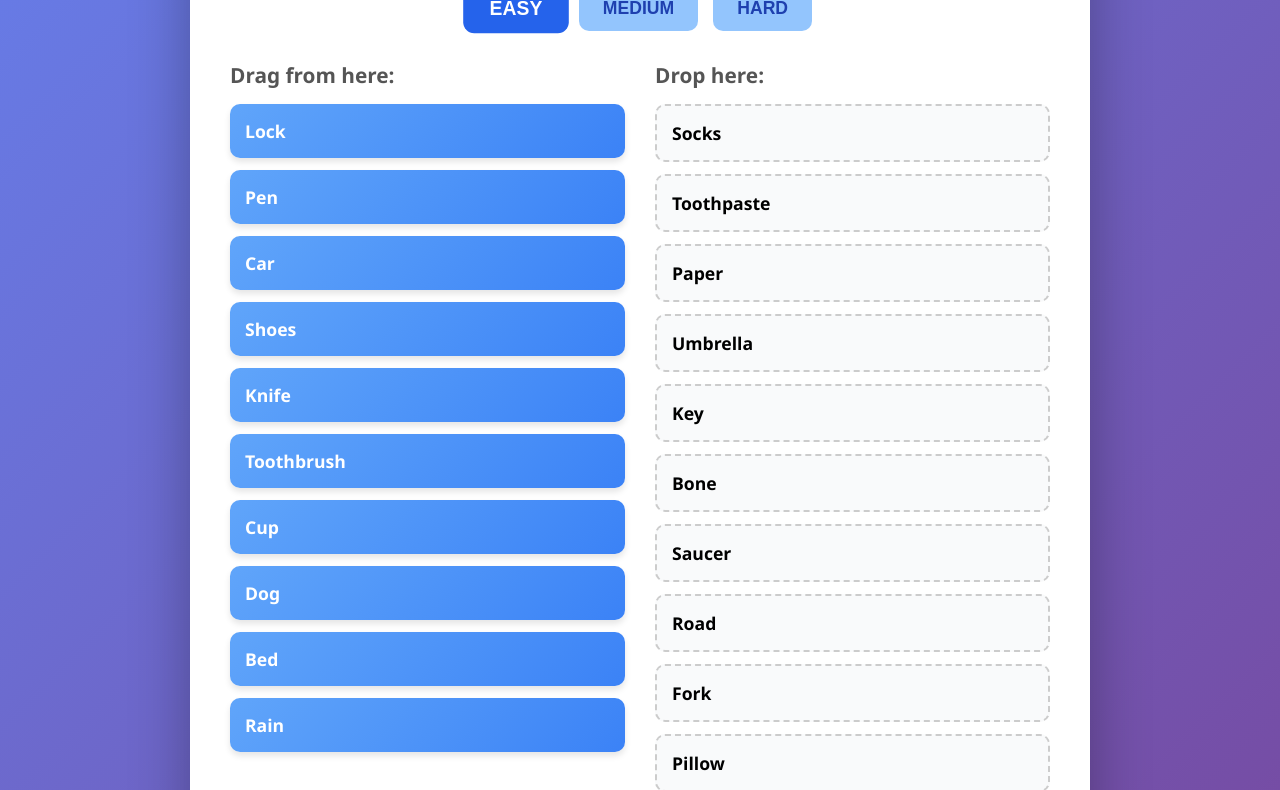
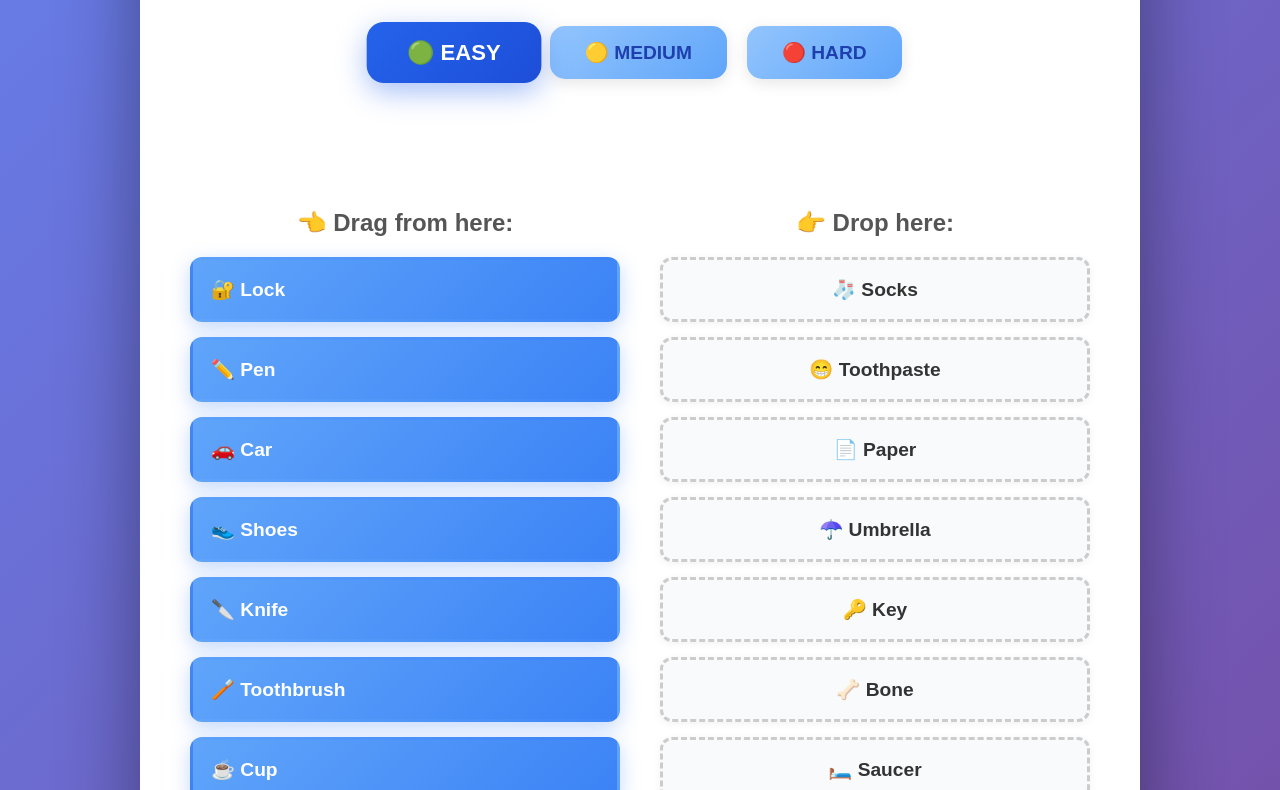
Before and after one commit to SarahMoreton/matching-game, a website: page index.html in a window 1280 px wide. Shown: the part 169-959 px from the top of the page. Drawn offline with Linux system fonts and the light colour scheme.

Commit message:
Add vibrant visuals with emojis, gradients, and animations

```diff
--- a/index.html
+++ b/index.html
@@ -12,167 +12,212 @@
         }
 
         body {
-            font-family: 'Segoe UI', Tahoma, Geneva, Verdana, sans-serif;
+            font-family: 'Arial', sans-serif;
             background: linear-gradient(135deg, #667eea 0%, #764ba2 100%);
             min-height: 100vh;
-            padding: 20px;
+            padding: 30px 20px;
+            display: flex;
+            justify-content: center;
+            align-items: center;
         }
 
         .container {
-            max-width: 900px;
-            margin: 0 auto;
+            max-width: 1000px;
+            width: 100%;
             background: white;
-            border-radius: 20px;
-            padding: 40px;
-            box-shadow: 0 20px 60px rgba(0, 0, 0, 0.3);
+            border-radius: 25px;
+            padding: 50px;
+            box-shadow: 0 30px 80px rgba(0, 0, 0, 0.4);
         }
 
         h1 {
             text-align: center;
-            font-size: 3em;
-            margin-bottom: 30px;
+            font-size: 4em;
+            margin-bottom: 40px;
             color: #333;
+            text-shadow: 2px 2px 4px rgba(0, 0, 0, 0.1);
         }
 
         .level-buttons {
             display: flex;
             justify-content: center;
-            gap: 15px;
-            margin-bottom: 30px;
+            gap: 20px;
+            margin-bottom: 40px;
+            flex-wrap: wrap;
         }
 
         .level-buttons button {
-            padding: 12px 24px;
-            font-size: 1.1em;
+            padding: 15px 35px;
+            font-size: 1.2em;
             font-weight: bold;
             border: none;
-            border-radius: 10px;
+            border-radius: 15px;
             cursor: pointer;
-            background: #93c5fd;
+            background: linear-gradient(135deg, #93c5fd, #60a5fa);
             color: #1e40af;
-            transition: all 0.3s;
+            transition: all 0.3s ease;
+            box-shadow: 0 4px 15px rgba(0, 0, 0, 0.1);
         }
 
         .level-buttons button:hover {
-            background: #60a5fa;
+            background: linear-gradient(135deg, #60a5fa, #3b82f6);
+            transform: translateY(-2px);
+            box-shadow: 0 6px 20px rgba(0, 0, 0, 0.2);
         }
 
         .level-buttons button.active {
-            background: #2563eb;
+            background: linear-gradient(135deg, #2563eb, #1d4ed8);
             color: white;
-            transform: scale(1.1);
+            transform: scale(1.15);
+            box-shadow: 0 8px 25px rgba(37, 99, 235, 0.4);
         }
 
         .feedback {
             text-align: center;
-            font-size: 1.5em;
+            font-size: 1.8em;
             font-weight: bold;
-            margin-bottom: 20px;
-            padding: 15px;
-            border-radius: 10px;
+            margin-bottom: 30px;
+            padding: 20px;
+            border-radius: 15px;
             background: #fef3c7;
-            min-height: 50px;
-            display: none;
+            min-height: 60px;
+            display: flex;
+            align-items: center;
+            justify-content: center;
+            border: 3px solid #fcd34d;
+            opacity: 0;
+            transition: opacity 0.3s ease;
         }
 
         .feedback.show {
-            display: block;
+            opacity: 1;
         }
 
         .game-area {
             display: grid;
             grid-template-columns: 1fr 1fr;
-            gap: 30px;
-            margin-bottom: 30px;
+            gap: 40px;
+            margin-bottom: 40px;
         }
 
         .column h2 {
-            font-size: 1.3em;
-            margin-bottom: 15px;
+            font-size: 1.5em;
+            margin-bottom: 20px;
             color: #555;
+            text-align: center;
         }
 
         .items {
             display: flex;
             flex-direction: column;
-            gap: 12px;
+            gap: 15px;
         }
 
         .draggable {
-            padding: 15px;
-            border-radius: 10px;
+            padding: 18px;
+            border-radius: 12px;
             background: linear-gradient(135deg, #60a5fa, #3b82f6);
             color: white;
             font-weight: bold;
-            font-size: 1.1em;
+            font-size: 1.2em;
             cursor: grab;
             user-select: none;
-            transition: all 0.2s;
-            box-shadow: 0 4px 6px rgba(0, 0, 0, 0.1);
+            transition: all 0.3s ease;
+            box-shadow: 0 6px 20px rgba(59, 130, 246, 0.3);
+            border: 3px solid transparent;
+        }
+
+        .draggable:hover {
+            transform: translateY(-3px);
+            box-shadow: 0 8px 25px rgba(59, 130, 246, 0.5);
         }
 
         .draggable:active {
             cursor: grabbing;
-            opacity: 0.8;
+            transform: scale(0.95);
         }
 
         .draggable.matched {
-            opacity: 0.3;
+            opacity: 0.25;
             cursor: not-allowed;
+            background: linear-gradient(135deg, #c1c1c1, #a0a0a0);
         }
 
         .drop-zone {
-            padding: 15px;
-            border-radius: 10px;
-            border: 2px dashed #ccc;
+            padding: 18px;
+            border-radius: 12px;
+            border: 3px dashed #ccc;
             background: #f9fafb;
             font-weight: bold;
-            font-size: 1.1em;
-            min-height: 50px;
+            font-size: 1.2em;
+            color: #333;
+            min-height: 60px;
             display: flex;
             align-items: center;
-            transition: all 0.3s;
+            justify-content: center;
+            transition: all 0.3s ease;
+            box-shadow: 0 2px 8px rgba(0, 0, 0, 0.05);
+        }
+
+        .drop-zone:hover {
+            background: #f3f4f6;
+            border-color: #b0b0b0;
         }
 
         .drop-zone.drag-over {
-            background: #e0f2fe;
+            background: linear-gradient(135deg, #e0f2fe, #cffafe);
             border-color: #0284c7;
             border-style: solid;
+            box-shadow: 0 0 20px rgba(2, 132, 199, 0.3);
+            transform: scale(1.02);
         }
 
         .drop-zone.matched {
-            background: #bbf7d0;
+            background: linear-gradient(135deg, #bbf7d0, #86efac);
             border-color: #22c55e;
             border-style: solid;
+            box-shadow: 0 6px 20px rgba(34, 197, 94, 0.3);
+            color: #15803d;
+            font-weight: bold;
         }
 
         .completion {
-            padding: 20px;
-            border-radius: 10px;
+            padding: 30px;
+            border-radius: 15px;
             background: linear-gradient(135deg, #34d399, #10b981);
             color: white;
             text-align: center;
-            font-size: 1.8em;
+            font-size: 2.2em;
             font-weight: bold;
             display: none;
+            box-shadow: 0 10px 30px rgba(16, 185, 129, 0.4);
+            border: 3px solid #059669;
         }
 
         .completion.show {
             display: block;
-            animation: pulse 0.5s ease-in-out;
+            animation: bounce 0.6s ease-in-out infinite;
         }
 
-        @keyframes pulse {
-            0%, 100% { transform: scale(1); }
-            50% { transform: scale(1.05); }
+        @keyframes bounce {
+            0%, 100% {
+                transform: scale(1);
+            }
+            50% {
+                transform: scale(1.05);
+            }
         }
 
         @media (max-width: 768px) {
             .game-area {
                 grid-template-columns: 1fr;
+                gap: 30px;
             }
             h1 {
-                font-size: 2em;
+                font-size: 2.5em;
+            }
+            .container {
+                padding: 30px;
             }
         }
     </style>
@@ -182,21 +227,21 @@
         <h1>🎯 Matching Game</h1>
 
         <div class="level-buttons">
-            <button class="level-btn active" data-level="easy">EASY</button>
-            <button class="level-btn" data-level="medium">MEDIUM</button>
-            <button class="level-btn" data-level="hard">HARD</button>
+            <button class="level-btn active" data-level="easy">🟢 EASY</button>
+            <button class="level-btn" data-level="medium">🟡 MEDIUM</button>
+            <button class="level-btn" data-level="hard">🔴 HARD</button>
         </div>
 
         <div class="feedback" id="feedback"></div>
 
         <div class="game-area">
             <div class="column">
-                <h2>Drag from here:</h2>
+                <h2>👈 Drag from here:</h2>
                 <div class="items" id="left-items"></div>
             </div>
 
             <div class="column">
-                <h2>Drop here:</h2>
+                <h2>👉 Drop here:</h2>
                 <div class="items" id="right-items"></div>
             </div>
         </div>
@@ -207,40 +252,40 @@
     <script>
         const gameData = {
             easy: [
-                { id: 1, left: "Shoes", right: "Socks" },
-                { id: 2, left: "Toothbrush", right: "Toothpaste" },
-                { id: 3, left: "Rain", right: "Umbrella" },
-                { id: 4, left: "Dog", right: "Bone" },
-                { id: 5, left: "Pen", right: "Paper" },
-                { id: 6, left: "Cup", right: "Saucer" },
-                { id: 7, left: "Bed", right: "Pillow" },
-                { id: 8, left: "Car", right: "Road" },
-                { id: 9, left: "Knife", right: "Fork" },
-                { id: 10, left: "Lock", right: "Key" }
+                { id: 1, left: "👟 Shoes", right: "🧦 Socks" },
+                { id: 2, left: "🪥 Toothbrush", right: "😁 Toothpaste" },
+                { id: 3, left: "☔ Rain", right: "☂️ Umbrella" },
+                { id: 4, left: "🐕 Dog", right: "🦴 Bone" },
+                { id: 5, left: "✏️ Pen", right: "📄 Paper" },
+                { id: 6, left: "☕ Cup", right: "🛏️ Saucer" },
+                { id: 7, left: "🛏️ Bed", right: "🛌 Pillow" },
+                { id: 8, left: "🚗 Car", right: "🛣️ Road" },
+                { id: 9, left: "🔪 Knife", right: "🍴 Fork" },
+                { id: 10, left: "🔐 Lock", right: "🔑 Key" }
             ],
             medium: [
-                { id: 11, left: "School", right: "Bag" },
-                { id: 12, left: "Classroom", right: "Desk" },
-                { id: 13, left: "Playground", right: "Ball" },
-                { id: 14, left: "Teacher", right: "Student" },
-                { id: 15, left: "Lunchbox", right: "Food" },
-                { id: 16, left: "Library", right: "Books" },
-                { id: 17, left: "Home", right: "Sofa" },
-                { id: 18, left: "Bathroom", right: "Soap" },
-                { id: 19, left: "Kitchen", right: "Fridge" },
-                { id: 20, left: "Bike", right: "Helmet" }
+                { id: 11, left: "🏫 School", right: "🎒 Bag" },
+                { id: 12, left: "🏫 Classroom", right: "📚 Desk" },
+                { id: 13, left: "🎪 Playground", right: "⚽ Ball" },
+                { id: 14, left: "👨‍🏫 Teacher", right: "👨‍🎓 Student" },
+                { id: 15, left: "🍱 Lunchbox", right: "🍎 Food" },
+                { id: 16, left: "📚 Library", right: "📖 Books" },
+                { id: 17, left: "🏠 Home", right: "🛋️ Sofa" },
+                { id: 18, left: "🚿 Bathroom", right: "🧼 Soap" },
+                { id: 19, left: "🍳 Kitchen", right: "🧊 Fridge" },
+                { id: 20, left: "🚲 Bike", right: "🪖 Helmet" }
             ],
             hard: [
-                { id: 21, left: "Sun", right: "Moon" },
-                { id: 22, left: "Fire", right: "Smoke" },
-                { id: 23, left: "Question", right: "Answer" },
-                { id: 24, left: "Day", right: "Night" },
-                { id: 25, left: "Hot", right: "Cold" },
-                { id: 26, left: "Buy", right: "Sell" },
-                { id: 27, left: "Parent", right: "Child" },
-                { id: 28, left: "Open", right: "Close" },
-                { id: 29, left: "Before", right: "After" },
-                { id: 30, left: "Give", right: "Take" }
+                { id: 21, left: "☀️ Sun", right: "🌙 Moon" },
+                { id: 22, left: "🔥 Fire", right: "💨 Smoke" },
+                { id: 23, left: "❓ Question", right: "✅ Answer" },
+                { id: 24, left: "🌅 Day", right: "🌙 Night" },
+                { id: 25, left: "🔥 Hot", right: "❄️ Cold" },
+                { id: 26, left: "🛒 Buy", right: "💰 Sell" },
+                { id: 27, left: "👨‍👩‍👧 Parent", right: "👧 Child" },
+                { id: 28, left: "🔓 Open", right: "🔒 Close" },
+                { id: 29, left: "⏪ Before", right: "⏩ After" },
+                { id: 30, left: "🎁 Give", right: "🤲 Take" }
             ]
         };
 
@@ -273,11 +318,11 @@
 
                 div.addEventListener("dragstart", (e) => {
                     draggedItem = item;
-                    div.style.opacity = "0.5";
+                    e.dataTransfer.effectAllowed = "copy";
                 });
 
                 div.addEventListener("dragend", (e) => {
-                    div.style.opacity = "1";
+                    draggedItem = null;
                 });
 
                 leftContainer.appendChild(div);
@@ -294,6 +339,7 @@
 
                 div.addEventListener("dragover", (e) => {
                     e.preventDefault();
+                    e.dataTransfer.dropEffect = "copy";
                     div.classList.add("drag-over");
                 });
 
```
